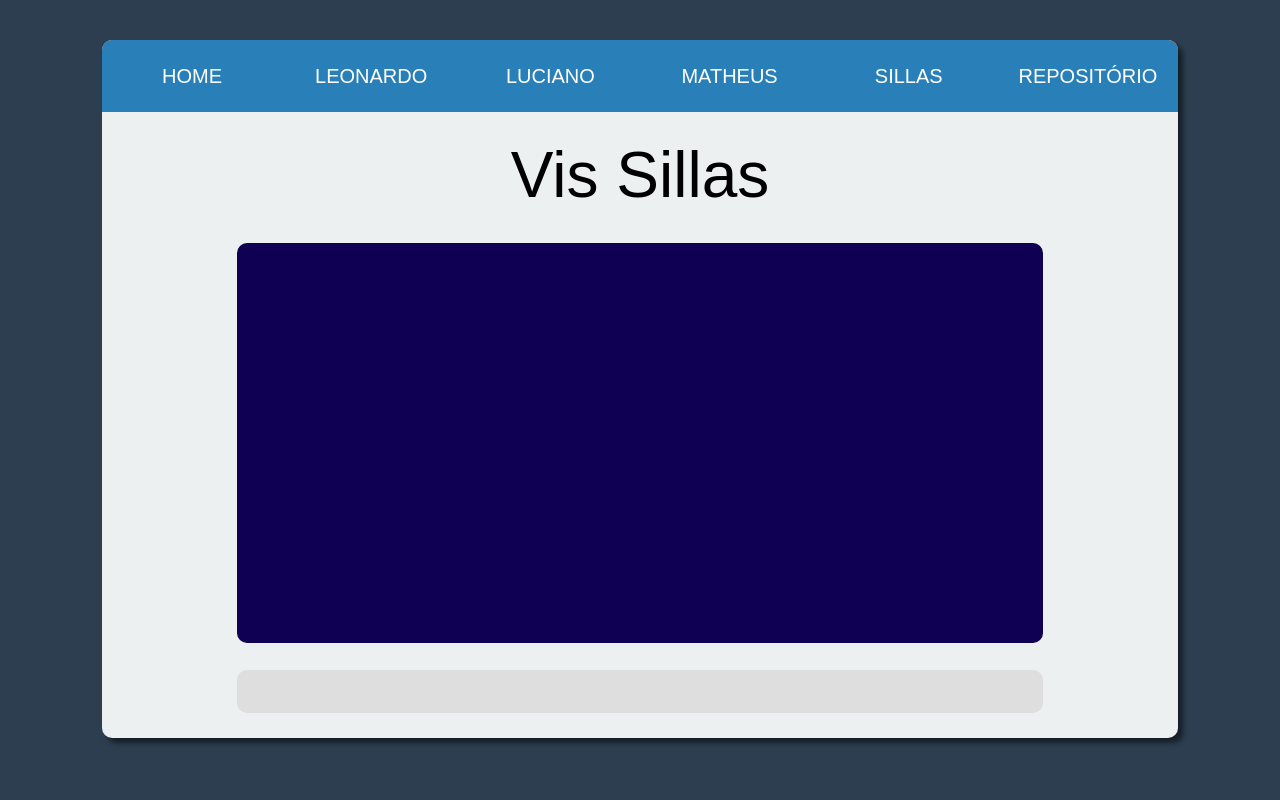
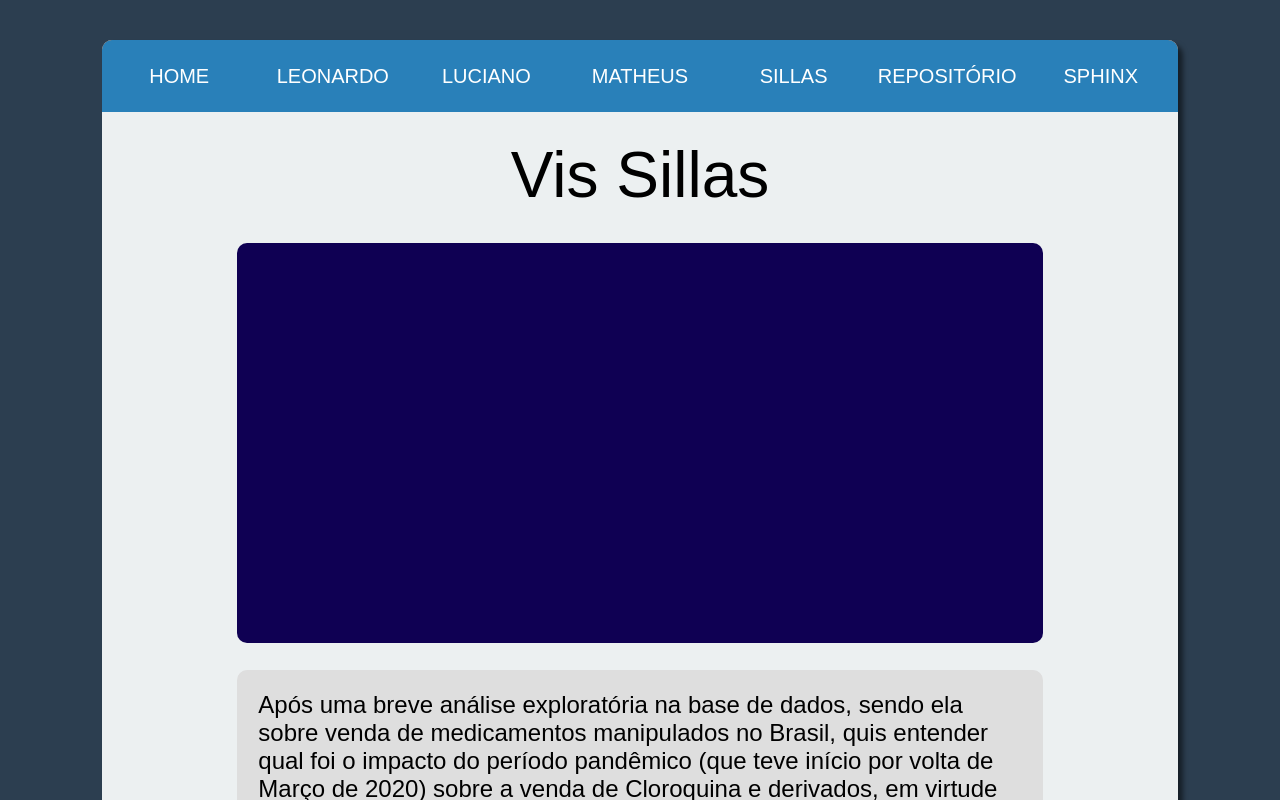
Before and after one commit to MatCarvalho21/trabalho_a1_lp, a plain HTML site: page assets/analises/sillas.html in a window 1280 px wide. Shown: the top 800 px of the page. Drawn offline with Linux system fonts and the light colour scheme.

Commit message:
Incluindo a o campo do sphinx

```diff
--- a/assets/analises/leonardo.css
+++ b/assets/analises/leonardo.css
@@ -50,7 +50,7 @@ a:hover{
 }
 
 #home{
-    width: 14vw;
+    width: 12vw;
     height: 100%;
     border-top-left-radius: 10px;
     overflow: hidden;
@@ -67,7 +67,7 @@ a:hover{
 }
 
 #leonardo{
-    width: 14vw;
+    width: 12vw;
     height: 100%;
     overflow: hidden;
     position: relative;
@@ -83,7 +83,7 @@ a:hover{
 }
 
 #luciano{
-    width: 14vw;
+    width: 12vw;
     height: 100%;
     overflow: hidden;
     position: relative;
@@ -99,7 +99,7 @@ a:hover{
 }
 
 #matheus{
-    width: 14vw;
+    width: 12vw;
     height: 100%;
     overflow: hidden;
     position: relative;
@@ -116,7 +116,7 @@ a:hover{
 
 
 #sillas{
-    width: 14vw;
+    width: 12vw;
     height: 100%;
     overflow: hidden;
     position: relative;
@@ -132,7 +132,23 @@ a:hover{
 }
 
 #repositorio{
-    width: 14vw;
+    width: 12vw;
+    height: 100%;
+    overflow: hidden;
+    position: relative;
+    background-color: #2980B9;
+    display: flex;
+    justify-content: center;
+    align-items: center;
+    font-size: 2.5vh;
+}
+
+#repositorio:hover{
+    background-color: #246a99;
+}
+
+#sphinx{
+    width: 12vw;
     height: 100%;
     border-top-right-radius: 10px;
     overflow: hidden;
@@ -144,7 +160,7 @@ a:hover{
     font-size: 2.5vh;
 }
 
-#repositorio:hover{
+#sphinx:hover{
     background-color: #246a99;
 }
 
--- a/assets/analises/luciano.css
+++ b/assets/analises/luciano.css
@@ -50,7 +50,7 @@ a:hover{
 }
 
 #home{
-    width: 14vw;
+    width: 12vw;
     height: 100%;
     border-top-left-radius: 10px;
     overflow: hidden;
@@ -67,7 +67,7 @@ a:hover{
 }
 
 #leonardo{
-    width: 14vw;
+    width: 12vw;
     height: 100%;
     overflow: hidden;
     position: relative;
@@ -83,7 +83,7 @@ a:hover{
 }
 
 #luciano{
-    width: 14vw;
+    width: 12vw;
     height: 100%;
     overflow: hidden;
     position: relative;
@@ -99,7 +99,7 @@ a:hover{
 }
 
 #matheus{
-    width: 14vw;
+    width: 12vw;
     height: 100%;
     overflow: hidden;
     position: relative;
@@ -116,7 +116,7 @@ a:hover{
 
 
 #sillas{
-    width: 14vw;
+    width: 12vw;
     height: 100%;
     overflow: hidden;
     position: relative;
@@ -132,7 +132,23 @@ a:hover{
 }
 
 #repositorio{
-    width: 14vw;
+    width: 12vw;
+    height: 100%;
+    overflow: hidden;
+    position: relative;
+    background-color: #2980B9;
+    display: flex;
+    justify-content: center;
+    align-items: center;
+    font-size: 2.5vh;
+}
+
+#repositorio:hover{
+    background-color: #246a99;
+}
+
+#sphinx{
+    width: 12vw;
     height: 100%;
     border-top-right-radius: 10px;
     overflow: hidden;
@@ -144,7 +160,7 @@ a:hover{
     font-size: 2.5vh;
 }
 
-#repositorio:hover{
+#sphinx:hover{
     background-color: #246a99;
 }
 
--- a/assets/analises/matheus.css
+++ b/assets/analises/matheus.css
@@ -50,7 +50,7 @@ a:hover{
 }
 
 #home{
-    width: 14vw;
+    width: 12vw;
     height: 100%;
     border-top-left-radius: 10px;
     overflow: hidden;
@@ -67,7 +67,7 @@ a:hover{
 }
 
 #leonardo{
-    width: 14vw;
+    width: 12vw;
     height: 100%;
     overflow: hidden;
     position: relative;
@@ -83,7 +83,7 @@ a:hover{
 }
 
 #luciano{
-    width: 14vw;
+    width: 12vw;
     height: 100%;
     overflow: hidden;
     position: relative;
@@ -99,7 +99,7 @@ a:hover{
 }
 
 #matheus{
-    width: 14vw;
+    width: 12vw;
     height: 100%;
     overflow: hidden;
     position: relative;
@@ -116,7 +116,7 @@ a:hover{
 
 
 #sillas{
-    width: 14vw;
+    width: 12vw;
     height: 100%;
     overflow: hidden;
     position: relative;
@@ -132,7 +132,23 @@ a:hover{
 }
 
 #repositorio{
-    width: 14vw;
+    width: 12vw;
+    height: 100%;
+    overflow: hidden;
+    position: relative;
+    background-color: #2980B9;
+    display: flex;
+    justify-content: center;
+    align-items: center;
+    font-size: 2.5vh;
+}
+
+#repositorio:hover{
+    background-color: #246a99;
+}
+
+#sphinx{
+    width: 12vw;
     height: 100%;
     border-top-right-radius: 10px;
     overflow: hidden;
@@ -144,7 +160,7 @@ a:hover{
     font-size: 2.5vh;
 }
 
-#repositorio:hover{
+#sphinx:hover{
     background-color: #246a99;
 }
 
--- a/assets/analises/sillas.css
+++ b/assets/analises/sillas.css
@@ -50,7 +50,7 @@ a:hover{
 }
 
 #home{
-    width: 14vw;
+    width: 12vw;
     height: 100%;
     border-top-left-radius: 10px;
     overflow: hidden;
@@ -67,7 +67,7 @@ a:hover{
 }
 
 #leonardo{
-    width: 14vw;
+    width: 12vw;
     height: 100%;
     overflow: hidden;
     position: relative;
@@ -83,7 +83,7 @@ a:hover{
 }
 
 #luciano{
-    width: 14vw;
+    width: 12vw;
     height: 100%;
     overflow: hidden;
     position: relative;
@@ -99,7 +99,7 @@ a:hover{
 }
 
 #matheus{
-    width: 14vw;
+    width: 12vw;
     height: 100%;
     overflow: hidden;
     position: relative;
@@ -116,7 +116,7 @@ a:hover{
 
 
 #sillas{
-    width: 14vw;
+    width: 12vw;
     height: 100%;
     overflow: hidden;
     position: relative;
@@ -132,7 +132,23 @@ a:hover{
 }
 
 #repositorio{
-    width: 14vw;
+    width: 12vw;
+    height: 100%;
+    overflow: hidden;
+    position: relative;
+    background-color: #2980B9;
+    display: flex;
+    justify-content: center;
+    align-items: center;
+    font-size: 2.5vh;
+}
+
+#repositorio:hover{
+    background-color: #246a99;
+}
+
+#sphinx{
+    width: 12vw;
     height: 100%;
     border-top-right-radius: 10px;
     overflow: hidden;
@@ -144,7 +160,7 @@ a:hover{
     font-size: 2.5vh;
 }
 
-#repositorio:hover{
+#sphinx:hover{
     background-color: #246a99;
 }
 
--- a/assets/analises/sillas.html
+++ b/assets/analises/sillas.html
@@ -45,6 +45,11 @@
                 <p>REPOSITÓRIO</p>
             </div>
             </a>
+            <a href="">
+            <div id="sphinx">
+                <p>SPHINX</p>
+            </div>
+            </a>
         </div>
         <div id="titulo">
             <p>Vis Sillas</p>
@@ -53,6 +58,16 @@
 
         </div>
         <div id="descricao">
+            Após uma breve análise exploratória na base de dados, sendo ela sobre venda de medicamentos
+            manipulados no Brasil, quis entender qual foi o impacto do período pandêmico (que teve início por
+            volta de Março de 2020) sobre a venda de Cloroquina e derivados, em virtude da disseminação da
+            possível "eficácia" do remédio por meio figuras de autoridade. Em virtude de não haverem registros
+            de vendas antes de Março de 2020, apenas os anos de 2020 e 2021 foram selecionados para a análise,
+            além disso, após o período de Março de 2020, as vendas da Cloroquina e derivados aumentarem em todo
+            o país, para representar este aumento por meio de uma visualização, foi escolhido um gif com o
+            heatmap das quantidade de vendas da Cloroquina e derivados avançando de mês em mês, desde Janeiro
+            de 2020 até Novembro de 2021 (último ano dos registros), evidenciando um repentino aumento nas
+            vendas, já que antes deste período o total de vendas era 0.
         </div>
     </div>
 </body>
--- a/assets/style.css
+++ b/assets/style.css
@@ -49,7 +49,7 @@ a:hover{
 }
 
 #home{
-    width: 14vw;
+    width: 12vw;
     height: 100%;
     border-top-left-radius: 10px;
     overflow: hidden;
@@ -66,7 +66,7 @@ a:hover{
 }
 
 #leonardo{
-    width: 14vw;
+    width: 12vw;
     height: 100%;
     overflow: hidden;
     position: relative;
@@ -82,7 +82,7 @@ a:hover{
 }
 
 #luciano{
-    width: 14vw;
+    width: 12vw;
     height: 100%;
     overflow: hidden;
     position: relative;
@@ -98,7 +98,7 @@ a:hover{
 }
 
 #matheus{
-    width: 14vw;
+    width: 12vw;
     height: 100%;
     overflow: hidden;
     position: relative;
@@ -115,7 +115,7 @@ a:hover{
 
 
 #sillas{
-    width: 14vw;
+    width: 12vw;
     height: 100%;
     overflow: hidden;
     position: relative;
@@ -131,7 +131,23 @@ a:hover{
 }
 
 #repositorio{
-    width: 14vw;
+    width: 12vw;
+    height: 100%;
+    overflow: hidden;
+    position: relative;
+    background-color: #2980B9;
+    display: flex;
+    justify-content: center;
+    align-items: center;
+    font-size: 2.5vh;
+}
+
+#repositorio:hover{
+    background-color: #246a99;
+}
+
+#sphinx{
+    width: 12vw;
     height: 100%;
     border-top-right-radius: 10px;
     overflow: hidden;
@@ -143,7 +159,7 @@ a:hover{
     font-size: 2.5vh;
 }
 
-#repositorio:hover{
+#sphinx:hover{
     background-color: #246a99;
 }
 
```
Also changed, not shown: assets/analises/leonardo.html (+5 -0 lines), assets/analises/luciano.html (+5 -0 lines), assets/analises/matheus.html (+5 -0 lines), index.html (+5 -0 lines).
